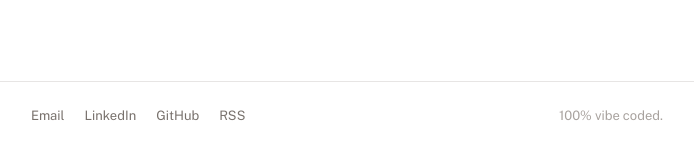
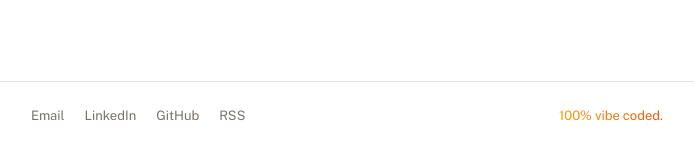
Before and after one commit to jithinrajtk/jithinrajtk.github.io, a Jekyll site: the page built from movies.md, in a window 1280 px wide. Shown: the part 749-897 px from the top of the page, without its empty margins (293-987 px from the left). Built offline with Jekyll 4.4.1, drawn with Linux system fonts in a browser that asks for light colours; nearby versions of some CDN libraries.

Commit message:
Add animated orange gradient to footer vibe coded text

```diff
--- a/assets/css/main.css
+++ b/assets/css/main.css
@@ -555,9 +555,20 @@
 
 .footer-links a:hover { color: var(--text); }
 
+@keyframes vibe-gradient {
+  0%   { background-position: 0% 50%; }
+  50%  { background-position: 100% 50%; }
+  100% { background-position: 0% 50%; }
+}
+
 .footer-copy {
   font-size: 0.8125rem;
-  color: var(--text-faint);
+  background: linear-gradient(90deg, #d97706, #f59e0b, #ea580c, #d97706);
+  background-size: 300%;
+  -webkit-background-clip: text;
+  -webkit-text-fill-color: transparent;
+  background-clip: text;
+  animation: vibe-gradient 4s ease infinite;
 }
 
 /* ===========================
```
